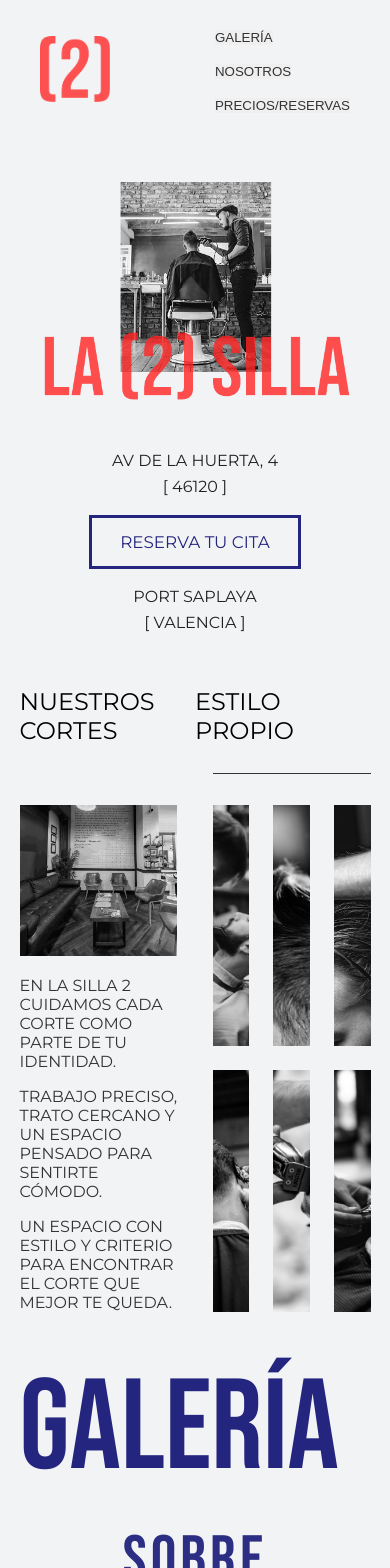
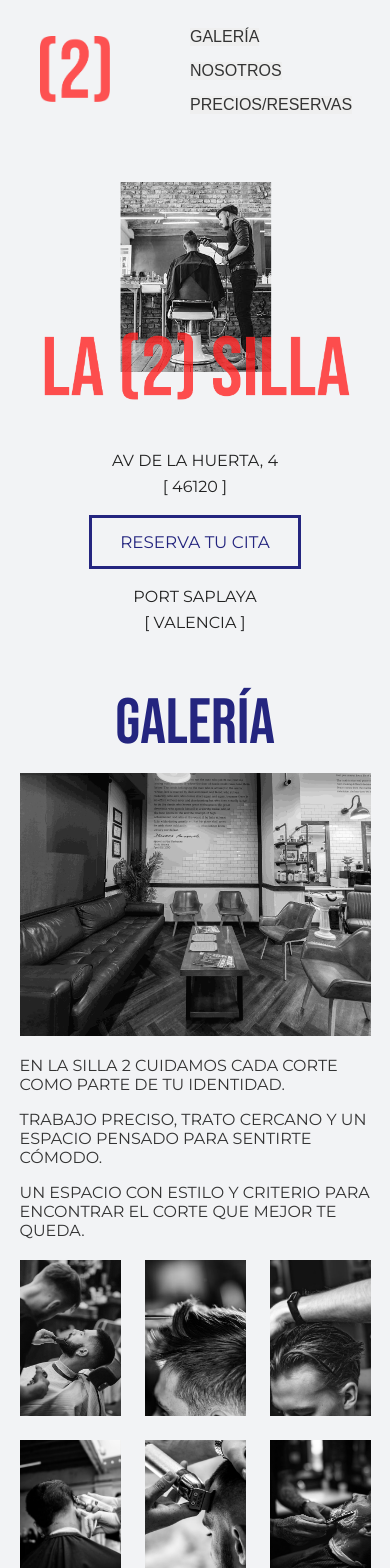
Before and after one commit to JaumeEsquerdo/peluqueria-la-silla-2, a React (Vite) app in the folder la-silla-2/: page / in a window 390 px wide. Shown: the top 1568 px of the page. Built offline with nearby package versions, Linux system fonts and the light colour scheme.

Commit message:
hacer responsive seccion Galeria

```diff
--- a/la-silla-2/src/components/Galeria/Galeria.jsx
+++ b/la-silla-2/src/components/Galeria/Galeria.jsx
@@ -18,10 +18,6 @@ const images = [
 export const Galeria = ({ id }) => {
   const visibleImages = useGallerySwap(images, 4000, 2);
 
-  const imgVariants = {
-    animate: { transition: { duration: 0.8, ease: "easeOut" } },
-    exit: { transition: { duration: 0.8, ease: "easeIn" } },
-  };
   return (
     <div id={id} className="GaleriaSection">
       <div className="GaleriaSection-content">
@@ -58,10 +54,8 @@ export const Galeria = ({ id }) => {
               {visibleImages.map((src) => (
                 <motion.div
                   key={src}
-                  variants={imgVariants}
-                  animate="animate"
-                  exit="exit"
                   layout
+                  transition={{ duration: 1.2, ease: "easeOut" }}
                   className="Galeria-imgDiv"
                 >
                   <img
--- a/la-silla-2/src/components/Galeria/galeria.css
+++ b/la-silla-2/src/components/Galeria/galeria.css
@@ -126,8 +126,43 @@
 }
 
 .Galeria-titulo {
-  font-size: 8rem;
+  font-size: clamp(64px, 8vw, 120px);
   font-family: "Bebas Neue", sans-serif;
   color: var(--main-color);
   line-height: 0.9;
 }
+
+@media (max-width: 900px) {
+  .GaleriaSection-content {
+    padding-top: 40px;
+    align-items: center;
+    flex-direction: column-reverse;
+    gap: 20px;
+    padding-bottom: 60px;
+  }
+  .GaleriaContent {
+    flex-direction: column;
+    height: auto;
+  }
+  .GaleriaIzq {
+    height: auto; /* que no ocupen todo el contenedor */
+  }
+  .GaleriaGrid {
+    overflow: hidden;
+    height: 400px;
+    max-height: 500px;
+    padding-top: 20px;
+    grid-template-columns: auto;
+    grid-template-rows: auto;
+    grid-auto-rows: 140px; /* o 160px según te guste */
+  }
+  .GaleriaHeader {
+    width: 100%;
+  }
+  .GaleriaHeader-div {
+    width: 100%;
+  }
+  .GaleriaHeader-h3 {
+    font-size: 1.2rem;
+  }
+}
--- a/la-silla-2/src/components/Header/Header.css
+++ b/la-silla-2/src/components/Header/Header.css
@@ -37,6 +37,7 @@ CSS HEADER GENERAL
 }
 
 .Header-navLink {
+  font-size: 1rem;
   cursor: pointer;
   border: none;
   color: #333333;
```
